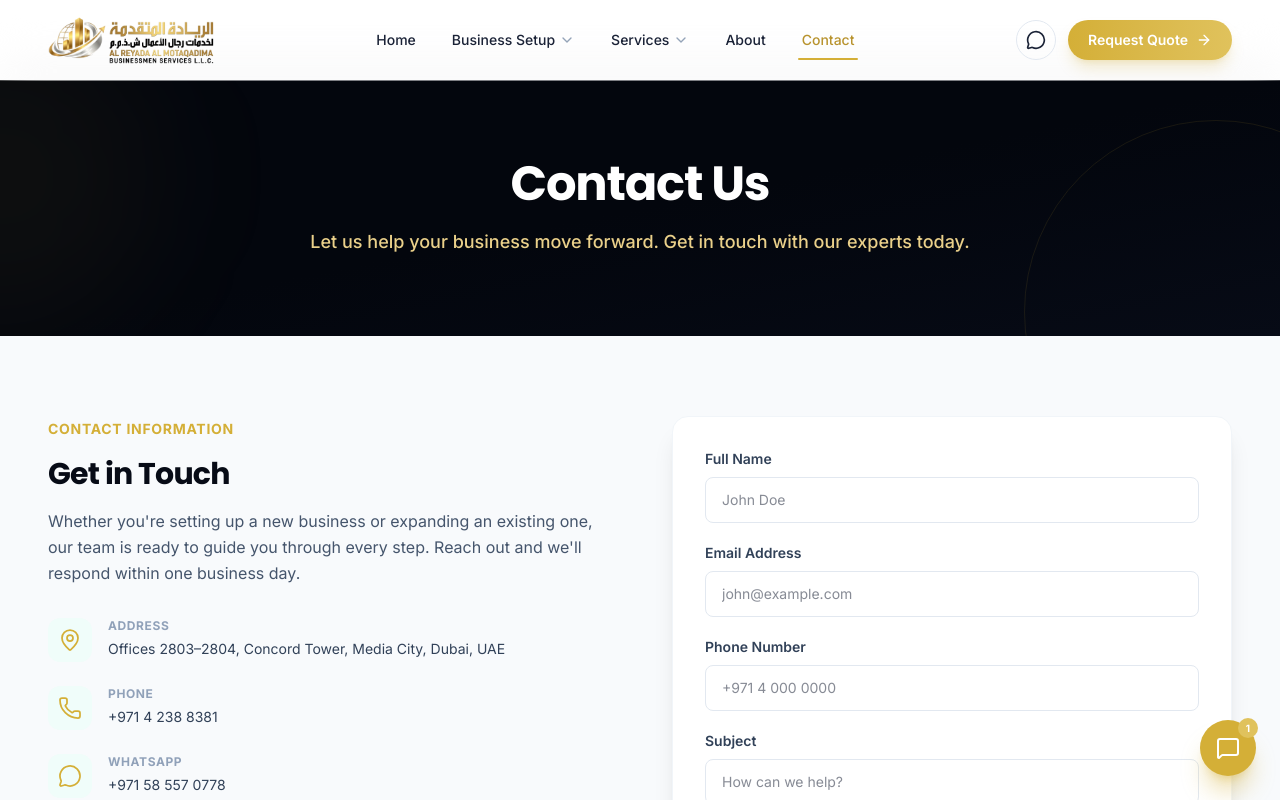
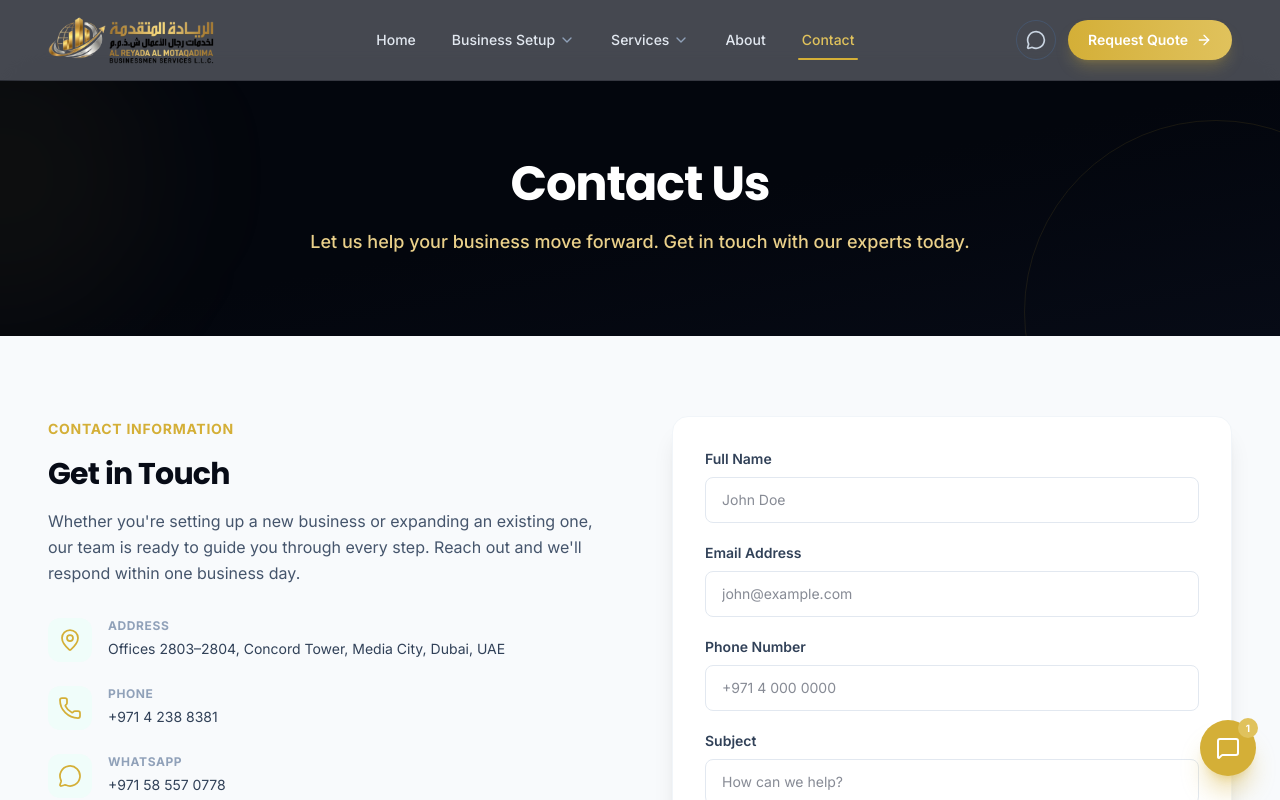
Before and after one commit to boltforwork2/alreadaalmotaqadima, a React (Vite) app: page /contact in a window 1280 px wide. Shown: the top 800 px of the page. Built offline with nearby package versions, Linux system fonts and the light colour scheme.

Commit message:
Update Navbar to dark theme with accents

```diff
--- a/src/components/Navbar.tsx
+++ b/src/components/Navbar.tsx
@@ -76,9 +76,9 @@ export default function Navbar() {
       <motion.nav
         initial={false}
         animate={{
-          backgroundColor: scrolled ? 'rgba(255, 255, 255, 0.8)' : 'rgba(255, 255, 255, 0)',
-          borderColor: scrolled ? 'rgba(226, 232, 240, 0.8)' : 'rgba(255, 255, 255, 0)',
-          boxShadow: scrolled ? '0 8px 32px rgba(3, 6, 13, 0.12)' : '0 0 0 rgba(0,0,0,0)',
+          backgroundColor: scrolled ? 'rgba(7, 11, 22, 0.95)' : 'rgba(7, 11, 22, 0.75)',
+          borderColor: scrolled ? 'rgba(212, 175, 55, 0.2)' : 'rgba(255, 255, 255, 0.08)',
+          boxShadow: scrolled ? '0 8px 32px rgba(0, 0, 0, 0.4)' : '0 0 0 rgba(0,0,0,0)',
         }}
         transition={{ duration: 0.3, ease: 'easeOut' }}
         className="border-b backdrop-blur-xl"
@@ -98,7 +98,7 @@ export default function Navbar() {
                   key={link.path}
                   to={link.path}
                   className={`relative rounded-lg px-4 py-2 text-sm font-medium transition-colors duration-200 ${
-                    active ? 'text-teal-600' : 'text-navy-700 hover:text-teal-500'
+                    active ? 'text-teal-400' : 'text-slate-200 hover:text-teal-400'
                   }`}
                 >
                   {link.name}
@@ -124,13 +124,13 @@ export default function Navbar() {
                   <Link
                     to={dd.path}
                     className={`flex items-center gap-1 rounded-lg px-4 py-2 text-sm font-medium transition-colors duration-200 ${
-                      active ? 'text-teal-600' : 'text-navy-700 group-hover:text-teal-500'
+                      active ? 'text-teal-400' : 'text-slate-200 group-hover:text-teal-400'
                     }`}
                   >
                     {dd.name}
                     <ChevronDown
                       className={`h-4 w-4 transition-transform duration-200 group-hover:rotate-180 ${
-                        active ? 'text-teal-600' : 'text-navy-400 group-hover:text-teal-500'
+                        active ? 'text-teal-400' : 'text-slate-400 group-hover:text-teal-400'
                       }`}
                     />
                   </Link>
@@ -142,17 +142,17 @@ export default function Navbar() {
                         : 'invisible -translate-y-1 opacity-0'
                     }`}
                   >
-                    <div className="overflow-hidden rounded-xl border border-navy-700/50 bg-navy-950 shadow-2xl shadow-navy-950/50">
+                    <div className="overflow-hidden rounded-xl border border-navy-700/80 bg-navy-950 shadow-2xl shadow-black/50">
                       {dd.children.map((child) => {
                         const childActive = isActive(child.path);
                         return (
                           <Link
                             key={child.path}
                             to={child.path}
-                            className={`block border-b border-slate-700/40 px-5 py-3 text-sm font-medium transition-colors duration-200 last:border-b-0 ${
+                            className={`block border-b border-navy-800 px-5 py-3 text-sm font-medium transition-colors duration-200 last:border-b-0 ${
                               childActive
                                 ? 'bg-teal-500/10 text-teal-400'
-                                : 'text-white hover:bg-navy-800 hover:text-teal-500'
+                                : 'text-slate-300 hover:bg-navy-800 hover:text-teal-400'
                             }`}
                           >
                             {child.name}
@@ -172,7 +172,7 @@ export default function Navbar() {
                   key={link.path}
                   to={link.path}
                   className={`relative rounded-lg px-4 py-2 text-sm font-medium transition-colors duration-200 ${
-                    active ? 'text-teal-600' : 'text-navy-700 hover:text-teal-500'
+                    active ? 'text-teal-400' : 'text-slate-200 hover:text-teal-400'
                   }`}
                 >
                   {link.name}
@@ -194,7 +194,7 @@ export default function Navbar() {
               target="_blank"
               rel="noreferrer"
               aria-label="WhatsApp"
-              className="flex h-10 w-10 items-center justify-center rounded-full border border-navy-200 text-navy-700 transition-all duration-200 hover:border-teal-400 hover:bg-teal-50 hover:text-teal-600"
+              className="flex h-10 w-10 items-center justify-center rounded-full border border-slate-600 text-slate-300 transition-all duration-200 hover:border-teal-500 hover:bg-teal-500/10 hover:text-teal-400"
             >
               <MessageCircle className="h-5 w-5" />
             </a>
@@ -210,7 +210,7 @@ export default function Navbar() {
           {/* Mobile toggle */}
           <button
             onClick={() => setMobileOpen((v) => !v)}
-            className="flex h-10 w-10 items-center justify-center rounded-lg text-navy-800 transition-colors hover:bg-navy-100 lg:hidden"
+            className="flex h-10 w-10 items-center justify-center rounded-lg text-slate-100 transition-colors hover:bg-white/10 lg:hidden"
             aria-label="Toggle menu"
           >
             {mobileOpen ? <X className="h-6 w-6" /> : <Menu className="h-6 w-6" />}
```
